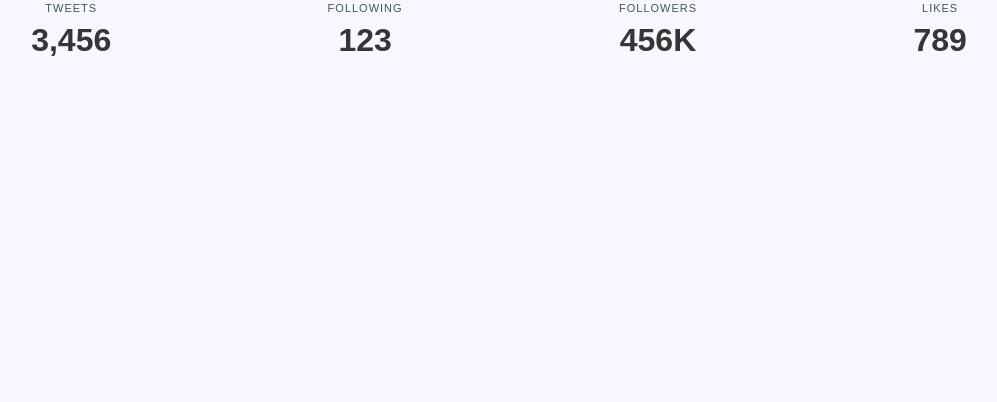
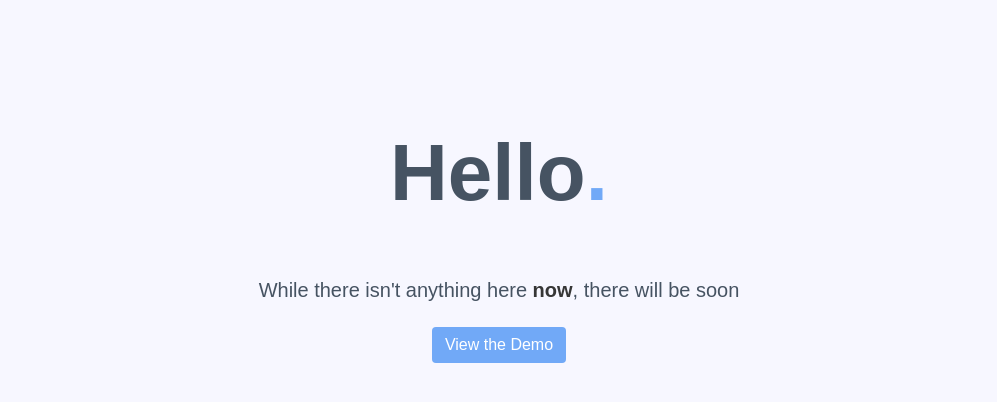
Before and after one commit to Atomator/portfolio, a Vue app: page / in a window 1280 px wide. Shown: the top 402 px of the page, without its empty margins (141-1138 px from the left). Built offline with nearby package versions, Linux system fonts and the light colour scheme.

Commit message:
Added basic homepage and finalized basic colors

```diff
--- a/src/assets/css/styles.scss
+++ b/src/assets/css/styles.scss
@@ -11,6 +11,8 @@ $white: #F7F7FF;
 // Update Bulma's global variables
 $family-sans-serif: "Avenir", sans-serif;
 $text: $gray;
+$title-color: $gray;
+$subtitle-color: $gray;
 $primary: $blue;
 $dark: $gray;
 $light: $white;
--- a/src/pages/Welcome.vue
+++ b/src/pages/Welcome.vue
@@ -1,36 +1,32 @@
 <template>
-  <div id="app" class="container">
-    <nav class="level">
-      <div class="level-item has-text-centered">
-        <div>
-          <p class="heading">Tweets</p>
-          <p class="title">3,456</p>
-        </div>
+<!-- Basic app page to sit on the site for now -->
+  <div id="app">
+    <section class="section">
+      <div class="container has-text-centered">
+        <h1 class = "title" id="welcomeMessage">Hello<strong class="has-text-primary">.</strong> </h1>
+        <h2 class="subtitle">
+          While there isn't anything here <strong>now</strong>, there will be soon
+        </h2>
+        <a class="button is-primary" href="https://xd.adobe.com/view/456fbad4-cc7a-4839-6436-7d5ff64d301b-335e/?fullscreen">View the Demo</a>
       </div>
-      <div class="level-item has-text-centered">
-        <div>
-          <p class="heading">Following</p>
-          <p class="title">123</p>
-        </div>
-      </div>
-      <div class="level-item has-text-centered">
-        <div>
-          <p class="heading">Followers</p>
-          <p class="title">456K</p>
-        </div>
-      </div>
-      <div class="level-item has-text-centered">
-        <div>
-          <p class="heading">Likes</p>
-          <p class="title">789</p>
-        </div>
-      </div>
-    </nav>
+    </section>
   </div>
 </template>
 
-<script>
-export default {
+<script>export default {
   name: 'Welcome'
 }
 </script>
+
+<style>
+
+#welcomeMessage {
+  font-weight: 900;
+  font-size: 5em;
+
+  /* Need a better way to manage the text spacing */
+  margin-top: 1em;
+  margin-bottom: 1em;
+}
+
+</style>
```
Also changed, not shown: src/assets/css/styles.css.
